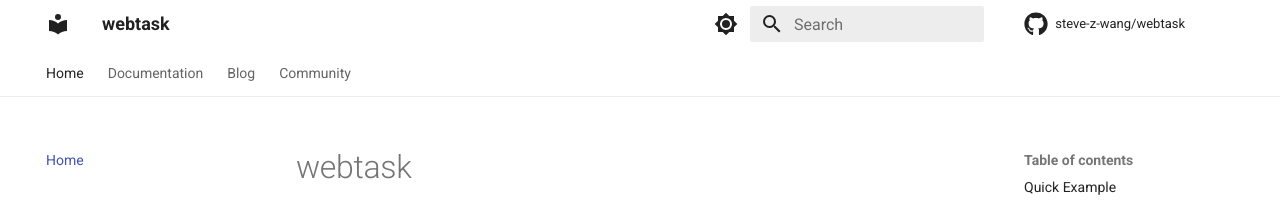
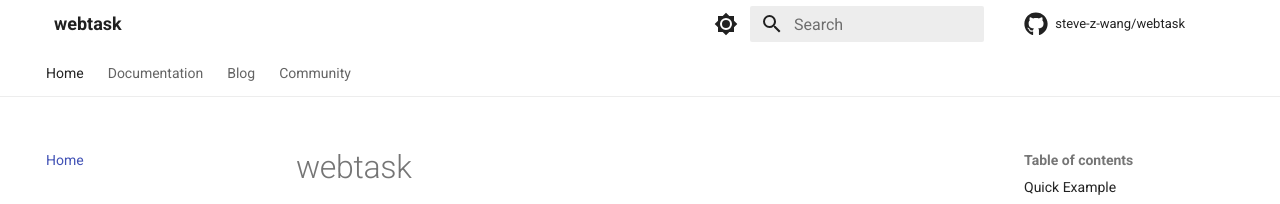
Before and after one commit to steve-z-wang/webtask, an MkDocs documentation site: the page built from docs/index.md, in a window 1280 px wide. Shown: the top 204 px of the page. Built offline with MkDocs 1.6.1 and Material for MkDocs 9.7.7, drawn with Linux system fonts in a browser that asks for light colours; comment, search, counter and statistics services are not loaded.

Commit message:
Hide logo in header and navigation drawer for doc site

```diff
--- /dev/null
+++ b/docs/stylesheets/extra.css
@@ -0,0 +1,9 @@
+/* Hide the logo icon, show only site name text */
+.md-header__button.md-logo {
+  display: none;
+}
+
+/* Also hide logo in navigation drawer (mobile) */
+.md-nav__button.md-logo {
+  display: none;
+}
--- a/mkdocs.yml
+++ b/mkdocs.yml
@@ -62,6 +62,9 @@
     - icon: fontawesome/brands/python
       link: https://pypi.org/project/pywebtask/
 
+extra_css:
+  - stylesheets/extra.css
+
 nav:
   - Home: index.md
   - Documentation:
```
